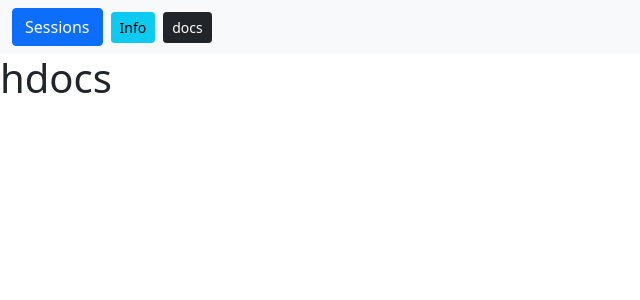
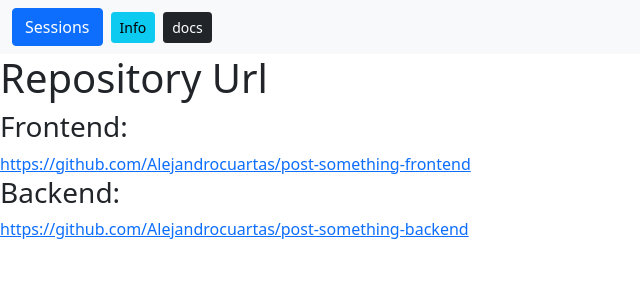
Before and after one commit to Alejandrocuartas/post-something-frontend, a React app: page /docs in a window 1280 px wide. Shown: the top 300 px of the page, without its empty margins (0-640 px from the left). Built offline with nearby package versions, Linux system fonts and the light colour scheme.

Commit message:
production commit

```diff
--- a/src/hooks/petitions.js
+++ b/src/hooks/petitions.js
@@ -1,5 +1,5 @@
 import React, { useEffect, useState } from 'react'
-
+//this method gets the data from de DB
 const useGet = (url='') => {
     const [ data, setData ] = useState()
     useEffect(()=>{
@@ -11,13 +11,14 @@
     return data
 }
 
+//this method posts new reactions
 const usePostReaction = (_id, reaction ) => {
 
 
     const api = 'https://ale31jofirst.herokuapp.com/api/reaction/' + _id
 
     const data = {
-        reaction: reaction
+        reaction
     }
 
     const options = {
@@ -40,7 +41,7 @@
 
 
 }
-
+//this method posts new comments or sessions
 const useSave = (data, id='') => {
     const api = 'https://ale31jofirst.herokuapp.com/api'
     const options = {
--- a/src/pages/comments.jsx
+++ b/src/pages/comments.jsx
@@ -9,6 +9,7 @@
 const api = 'https://ale31jofirst.herokuapp.com/api/session/'
 
 const Comments = () => {
+    //opens the modal used to post a new comment
     const [ isOpen, setOpen ] = useState(false)
     const { id } = useParams()
 
--- a/src/pages/docs.jsx
+++ b/src/pages/docs.jsx
@@ -3,7 +3,11 @@
 const Docs = () => {
     return(
         <div>
-            <h1>hdocs</h1>
+            <h1>Repository Url</h1>
+            <h3>Frontend:</h3>
+            <a href="https://github.com/Alejandrocuartas/post-something-frontend">https://github.com/Alejandrocuartas/post-something-frontend</a>
+            <h3>Backend:</h3>
+            <a href="https://github.com/Alejandrocuartas/post-something-backend">https://github.com/Alejandrocuartas/post-something-backend</a>
         </div>
     )
 }
--- a/src/pages/info.jsx
+++ b/src/pages/info.jsx
@@ -3,7 +3,13 @@
 const Info = () => {
     return(
         <div>
-            <h1>hinfo</h1>
+            <h1>About the app</h1>
+            <p>Sessions are a type of post where you enter a nickname and the content of the session.
+                You can reaction to the existing sessions and comment them introducing a nick and the comment.
+                <br/>
+                <strong>This app is a MERN stack app. Go to docs for more info.</strong>
+            </p>
+
         </div>
     )
 }
--- a/src/pages/sessions.jsx
+++ b/src/pages/sessions.jsx
@@ -7,6 +7,8 @@
 const api = 'https://ale31jofirst.herokuapp.com/api'
 
 const Sessions = () => {
+
+    //open and close the modal used to post a new session
     const [ isOpen, setOpen ] = useState(false)
 
     const onClose = () => {
@@ -17,6 +19,7 @@
         setOpen(true)
     }
 
+    //get sessions
     const data = useGet(api)
 
     if(data) return(
```
Also changed, not shown: 1 other file (tests, documents, lock files or other folders).
